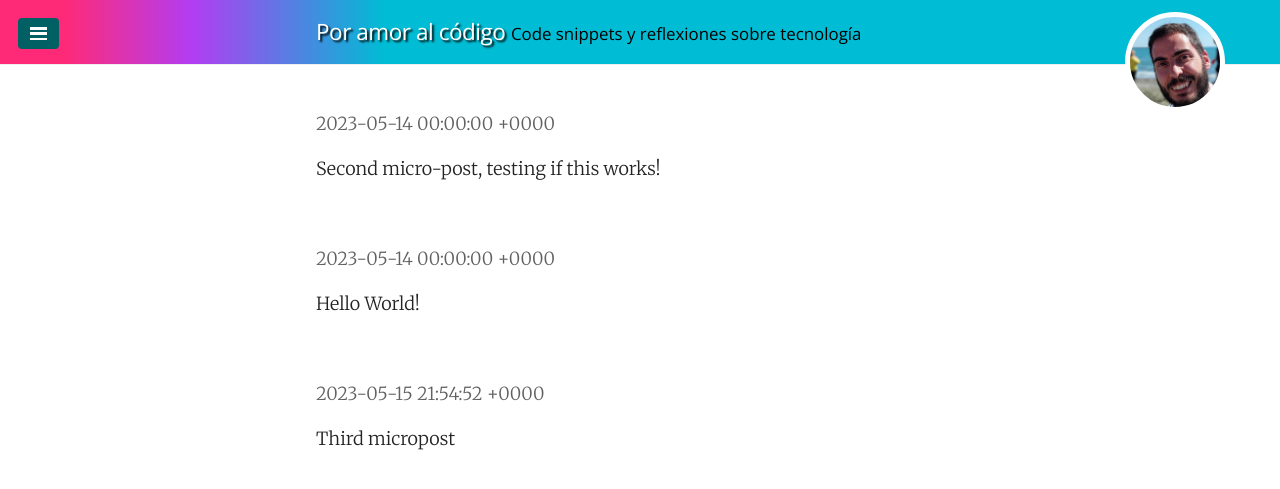
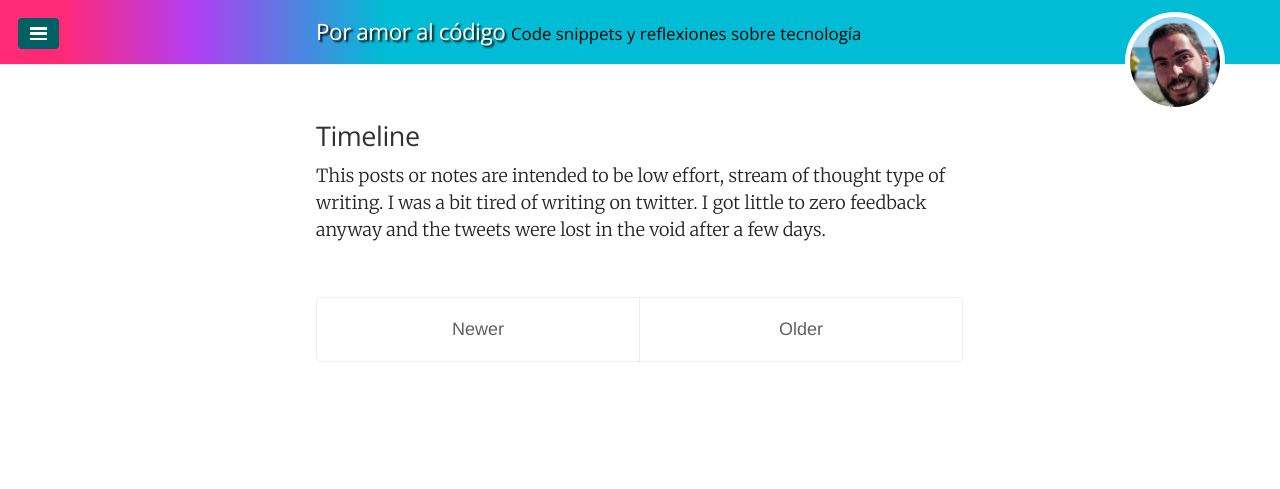
Before and after one commit to juanmirod/juanmirod.github.io, a Jekyll site: the page built from _microblog/index.html, in a window 1280 px wide. Shown: the top 489 px of the page. Built offline with Jekyll 4.4.1, drawn with Linux system fonts in a browser that asks for light colours.

Commit message:
wip: working in adding a microblog collection to start writing here instead of twitter

```diff
--- a/_config.yml
+++ b/_config.yml
@@ -23,3 +23,4 @@
 collections:
   microblog:
     output: true
+    sort_by: 'date'
--- a/_microblog/index.html
+++ b/_microblog/index.html
@@ -1,17 +1,46 @@
 ---
 layout: default
 title: Home
+pagination:
+  enabled: true
+  collection: microblog
+  per_page: 50
+  permalink: "page/:num/"
+  sort_reverse: true
 ---
 
+<h2>Timeline</h2>
+<p>
+  This posts or notes are intended to be low effort, stream of thought type of writing.
+  I was a bit tired of writing on twitter. I got little to zero feedback anyway and the tweets
+  were lost in the void after a few days.
+</p>
 <div class="posts">
-  {% for post in site.microblog %}
+  {% for post in paginator.microblog %}
   {% if post.title != "Home" %}
   <div class="post">
     <a href="{{ post.url }}">
-      <span class="post-date">{{ post.date }}</span>
+      <span class="post-date">{{ post.date | date_to_string }}</span>
     </a>
     {{ post.content | markdownify }}
   </div>
   {% endif %}
   {% endfor %}
 </div>
+
+<div class="pagination">
+  {% if paginator.previous_page %}
+    {% if paginator.page == 2 %}
+      <a class="pagination-item newer" href="/">Newer</a>
+    {% else %}
+      <a class="pagination-item newer" href="/page{{paginator.previous_page}}">Newer</a>
+    {% endif %}
+  {% else %}
+    <span class="pagination-item newer">Newer</span>
+  {% endif %}
+  {% if paginator.next_page %}
+    <a class="pagination-item older" href="/page{{paginator.next_page}}">Older</a>
+  {% else %}
+    <span class="pagination-item older">Older</span>
+  {% endif %}
+</div>
```
Also changed, not shown: _microblog/third.md (+6 -1 lines), index.html (+5 -5 lines).
